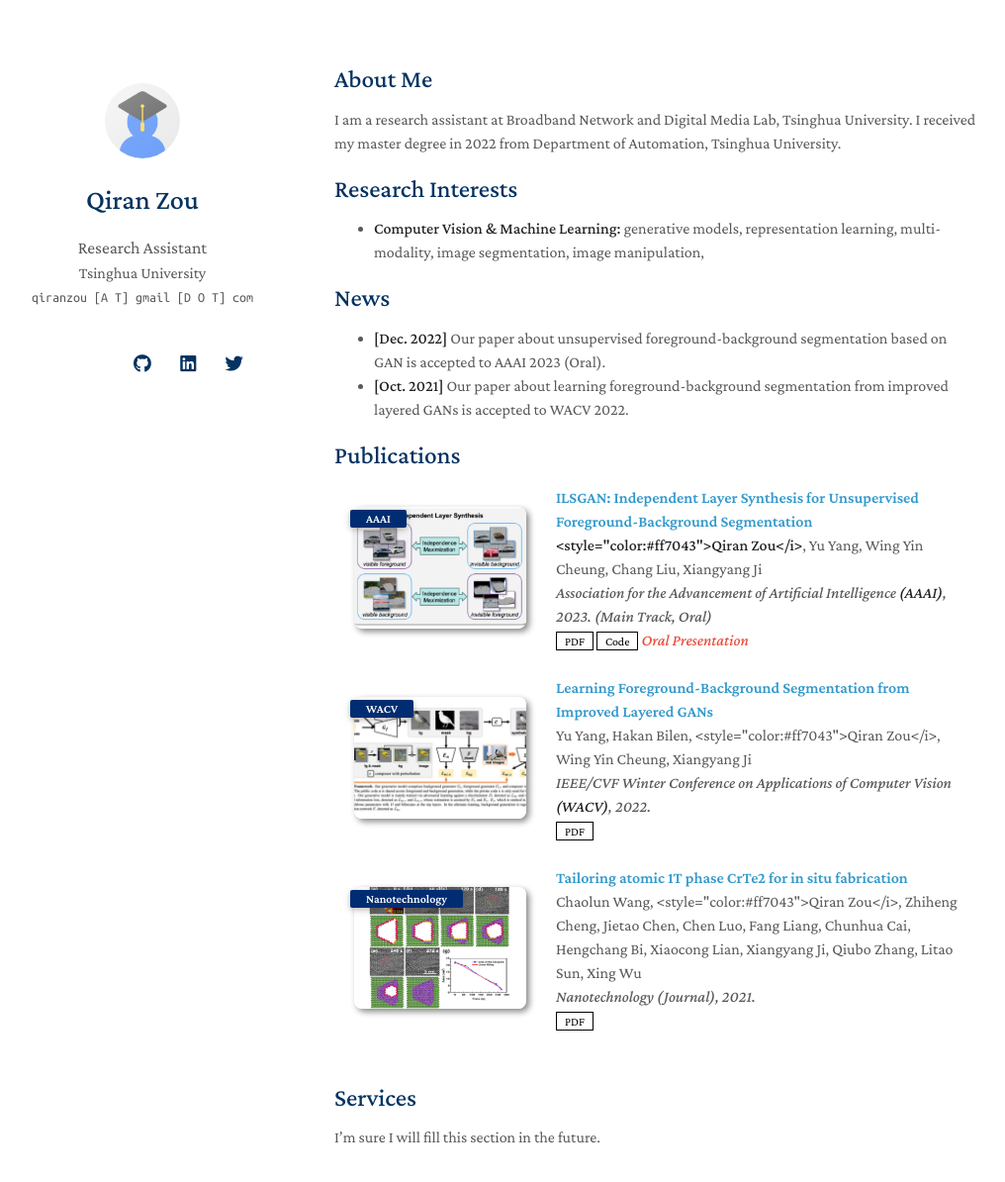
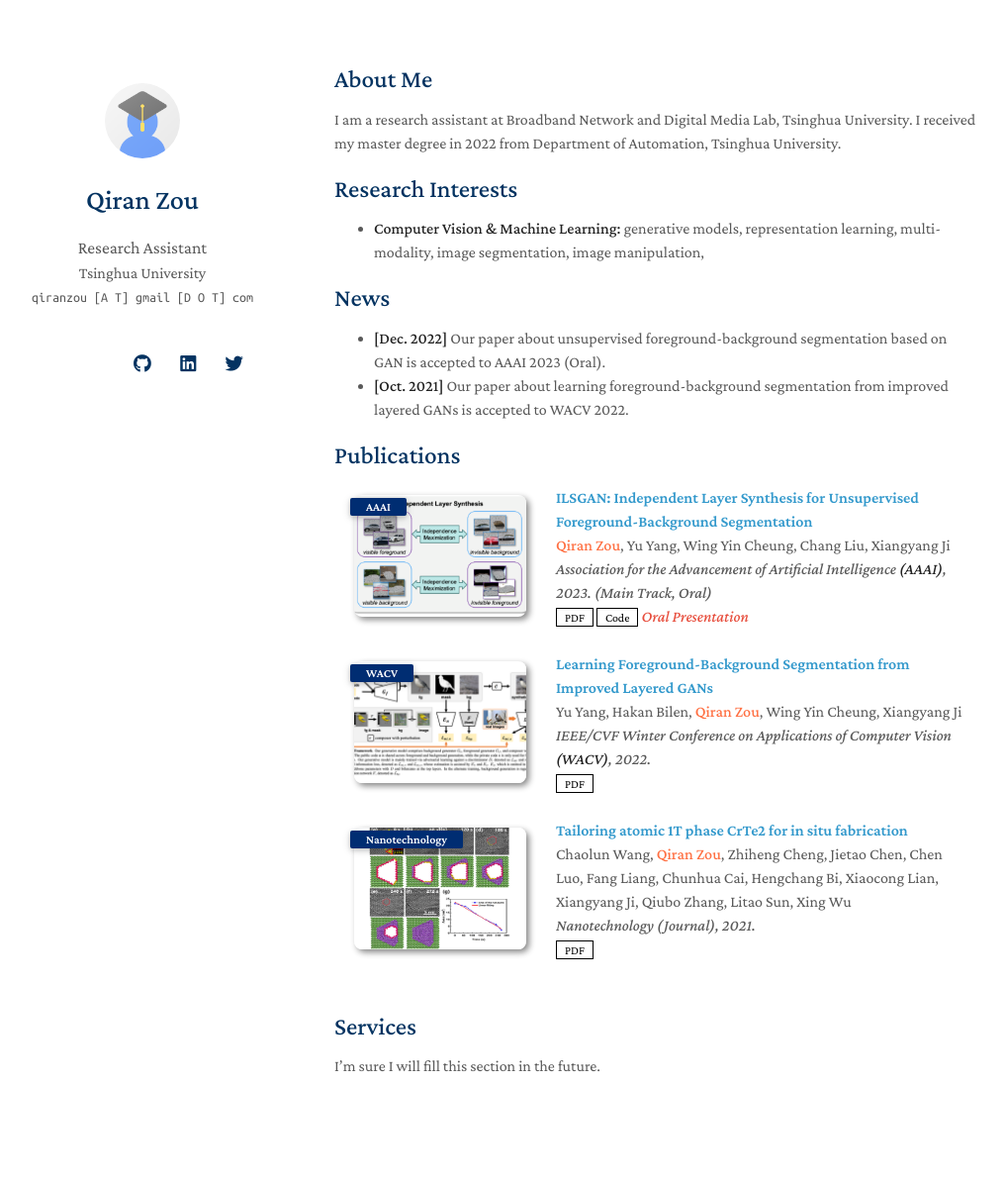
Before and after one commit to qrzou/qrzou.github.io, a Jekyll site: the page built from index.md, in a window 1280 px wide and 1255 px high. Shown: the top 1194 px of the window at 99% size, without its empty margins (132-1148 px from the left). Built offline with Jekyll 4.4.1, drawn with Linux system fonts in a browser that asks for light colours; nearby versions of some CDN libraries; a style sheet for code colours, icons or effects is not loaded; our own code applies the rules of GitHub Pages for plain Markdown files.

Commit message:
Update publications.md

```diff
--- a/_includes/publications.md
+++ b/_includes/publications.md
@@ -14,7 +14,7 @@
 
   <div class="col-sm-9" style="position: relative;padding-right: 15px;padding-left: 20px;">
     <div class="title"><a href="https://arxiv.org/pdf/2211.13974.pdf">ILSGAN: Independent Layer Synthesis for Unsupervised Foreground-Background Segmentation</a></div>
-    <div class="author"><strong><style="color:#ff7043">Qiran Zou</i></strong>, Yu Yang, Wing Yin Cheung, Chang Liu, Xiangyang Ji</div>
+    <div class="author"><strong style="color:#ff7043">Qiran Zou</strong>, Yu Yang, Wing Yin Cheung, Chang Liu, Xiangyang Ji</div>
     <div class="periodical"><em>Association for the Advancement of Artificial Intelligence <strong>(AAAI)</strong>, 2023. (Main Track, Oral) </em></div>
     <div class="links">
       <a href="https://arxiv.org/pdf/2211.13974.pdf" class="btn btn-sm z-depth-0" role="button" target="_blank" style="font-size:12px;">PDF</a>
@@ -35,7 +35,7 @@
   </div>
   <div class="col-sm-9" style="position: relative;padding-right: 15px;padding-left: 20px;">
     <div class="title"><a href="https://arxiv.org/pdf/2104.00483.pdf">Learning Foreground-Background Segmentation from Improved Layered GANs</a></div>
-    <div class="author">Yu Yang, Hakan Bilen, <style="color:#ff7043">Qiran Zou</i>, Wing Yin Cheung, Xiangyang Ji</div>
+    <div class="author">Yu Yang, Hakan Bilen, <strong style="color:#ff7043">Qiran Zou</strong>, Wing Yin Cheung, Xiangyang Ji</div>
     <div class="periodical"><em>IEEE/CVF Winter Conference on Applications of Computer Vision <strong>(WACV)</strong>, 2022. </em></div>
     <div class="links">
       <a href="https://arxiv.org/pdf/2104.00483.pdf" class="btn btn-sm z-depth-0" role="button" target="_blank" style="font-size:12px;">PDF</a>
@@ -56,7 +56,7 @@
   </div>
   <div class="col-sm-9" style="position: relative;padding-right: 15px;padding-left: 20px;">
     <div class="title"><a href="https://iopscience.iop.org/article/10.1088/1361-6528/ac3a3a/meta">Tailoring atomic 1T phase CrTe2 for in situ fabrication</a></div>
-    <div class="author">Chaolun Wang, <style="color:#ff7043">Qiran Zou</i>, Zhiheng Cheng, Jietao Chen, Chen Luo, Fang Liang, Chunhua Cai, Hengchang Bi, Xiaocong Lian, Xiangyang Ji, Qiubo Zhang, Litao Sun, Xing Wu</div>
+    <div class="author">Chaolun Wang, <strong style="color:#ff7043">Qiran Zou</strong>, Zhiheng Cheng, Jietao Chen, Chen Luo, Fang Liang, Chunhua Cai, Hengchang Bi, Xiaocong Lian, Xiangyang Ji, Qiubo Zhang, Litao Sun, Xing Wu</div>
     <div class="periodical"><em>Nanotechnology (Journal), 2021. </em></div>
     <div class="links">
       <a href="https://iopscience.iop.org/article/10.1088/1361-6528/ac3a3a/meta" class="btn btn-sm z-depth-0" role="button" target="_blank" style="font-size:12px;">PDF</a>
```
